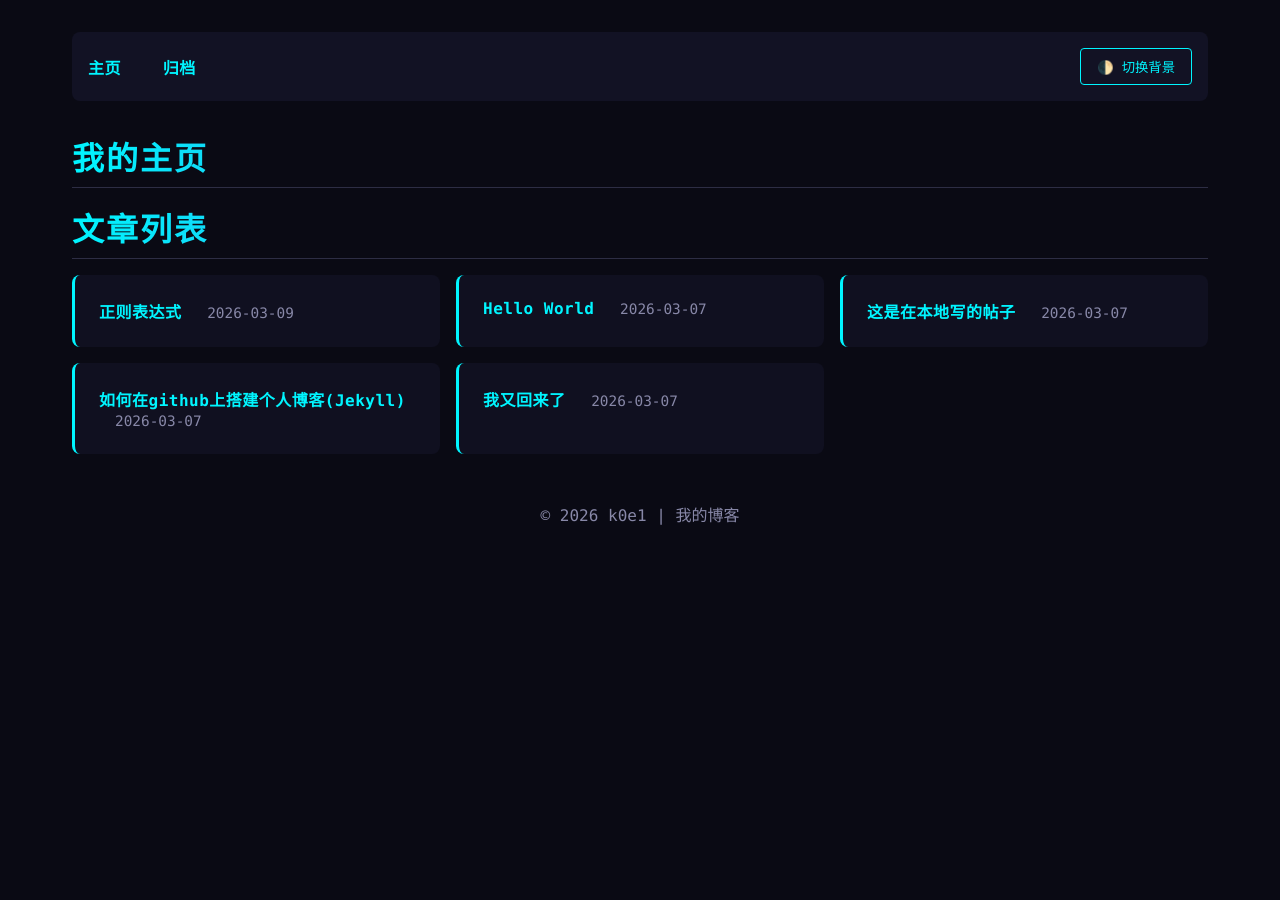
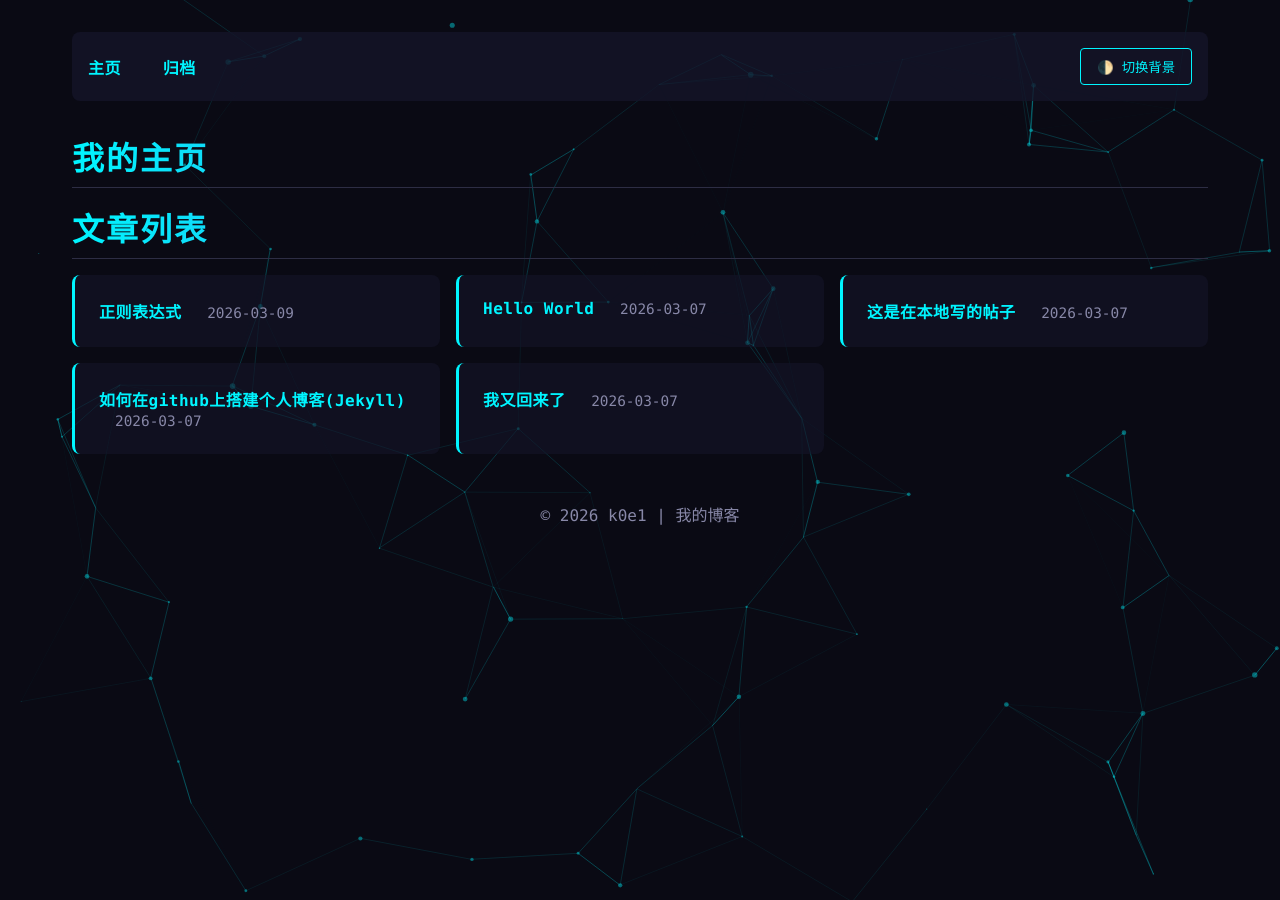
Before and after one commit to K0e1/k0e1.github.io, a Jekyll site: the page built from index.md, in a window 1280 px wide. Built offline with Jekyll 4.4.1, drawn with Linux system fonts in a browser that asks for light colours.

Commit message:
本地化部署粒子特效脚本

```diff
--- a/_layouts/default.html
+++ b/_layouts/default.html
@@ -3,9 +3,11 @@
 <head>
   <meta charset="UTF-8">
   <title>{{ page.title }} | {{ site.title }}</title>
-  <link rel="stylesheet" href="{{ "/assets/css/cyber.css" | relative_url }}?v=3">
+  <link rel="stylesheet" href="{{ "/assets/css/cyber.css" | relative_url }}?v=5">
 </head>
 <body>
+  <div id="particles-js"></div>
+
   <nav style="margin-bottom: 2rem; padding: 1rem; background: var(--nav-bg); border-radius: 8px; display: flex; justify-content: space-between; align-items: center;">
     <div>
       <a href="{{ "/" | relative_url }}" style="margin-right: 2rem;">主页</a>
@@ -24,30 +26,70 @@
     <p>&copy; {{ site.time | date: "%Y" }} {{ site.author }} | 我的博客</p>
   </footer>
 
+  <script src="{{ "/assets/js/particles.min.js" | relative_url }}"></script>
+
   <script>
     const themeToggleBtn = document.getElementById('theme-toggle');
     const htmlElement = document.documentElement;
 
-    // 1. 页面加载时，检查本地存储是否有用户之前选择的主题
-    const savedTheme = localStorage.getItem('blog-theme');
+    // 封装一个函数：根据不同主题加载不同颜色的粒子
+    function loadParticles(theme) {
+      const isLight = theme === 'light';
+      const pColor = isLight ? '#0066ff' : '#00f5ff'; // 明亮用深蓝，暗黑用霓虹青
+      const pOpacity = isLight ? 0.3 : 0.4;
+
+      particlesJS("particles-js", {
+        "particles": {
+          "number": { "value": 60, "density": { "enable": true, "value_area": 800 } },
+          "color": { "value": pColor },
+          "shape": { "type": "circle" },
+          "opacity": { "value": pOpacity, "random": false },
+          "size": { "value": 3, "random": true },
+          "line_linked": {
+            "enable": true, "distance": 150, "color": pColor,
+            "opacity": pOpacity, "width": 1
+          },
+          "move": { "enable": true, "speed": 1.5, "direction": "none", "random": true, "out_mode": "out" }
+        },
+        "interactivity": {
+          "detect_on": "canvas",
+          "events": {
+            "onhover": { "enable": true, "mode": "grab" }, // 鼠标悬浮抓取连线
+            "onclick": { "enable": true, "mode": "push" }, // 鼠标点击爆发新粒子
+            "resize": true
+          },
+          "modes": {
+            "grab": { "distance": 180, "line_linked": { "opacity": 0.8 } },
+            "push": { "particles_nb": 3 }
+          }
+        },
+        "retina_detect": true
+      });
+    }
+
+    // 1. 页面加载时：检测本地主题，并启动对应粒子
+    const savedTheme = localStorage.getItem('blog-theme') || 'dark';
     if (savedTheme === 'light') {
       htmlElement.setAttribute('data-theme', 'light');
     }
+    loadParticles(savedTheme);
 
-    // 2. 监听按钮点击事件
+    // 2. 点击按钮时：切换主题并重绘粒子
     themeToggleBtn.addEventListener('click', () => {
-      // 检查当前是什么主题
       const currentTheme = htmlElement.getAttribute('data-theme');
+      let newTheme = 'dark';
 
       if (currentTheme === 'light') {
-        // 如果当前是明亮，就切换回默认的暗黑，并移除属性
         htmlElement.removeAttribute('data-theme');
         localStorage.setItem('blog-theme', 'dark');
       } else {
-        // 如果当前是暗黑（无属性），就切换为明亮
         htmlElement.setAttribute('data-theme', 'light');
         localStorage.setItem('blog-theme', 'light');
+        newTheme = 'light';
       }
+
+      // 销毁旧粒子并加载新颜色粒子
+      loadParticles(newTheme);
     });
   </script>
 </body>
--- a/assets/css/cyber.css
+++ b/assets/css/cyber.css
@@ -125,3 +125,20 @@ span {
 .post-content hr {
   border: none; height: 1px; background: var(--neon-gradient); margin: 2.5rem 0;
 }
+/* =========================================
+   5. 粒子特效背景容器与层级保护
+========================================= */
+#particles-js {
+  position: fixed;
+  width: 100%;
+  height: 100%;
+  top: 0;
+  left: 0;
+  z-index: -1; /* 沉入最底层的深渊 */
+}
+
+/* 保护页面主要内容，确保它们悬浮在粒子之上且可以被点击 */
+nav, main, footer {
+  position: relative;
+  z-index: 1;
+}
```
Also changed, not shown: assets/js/particles.min.js (added).
